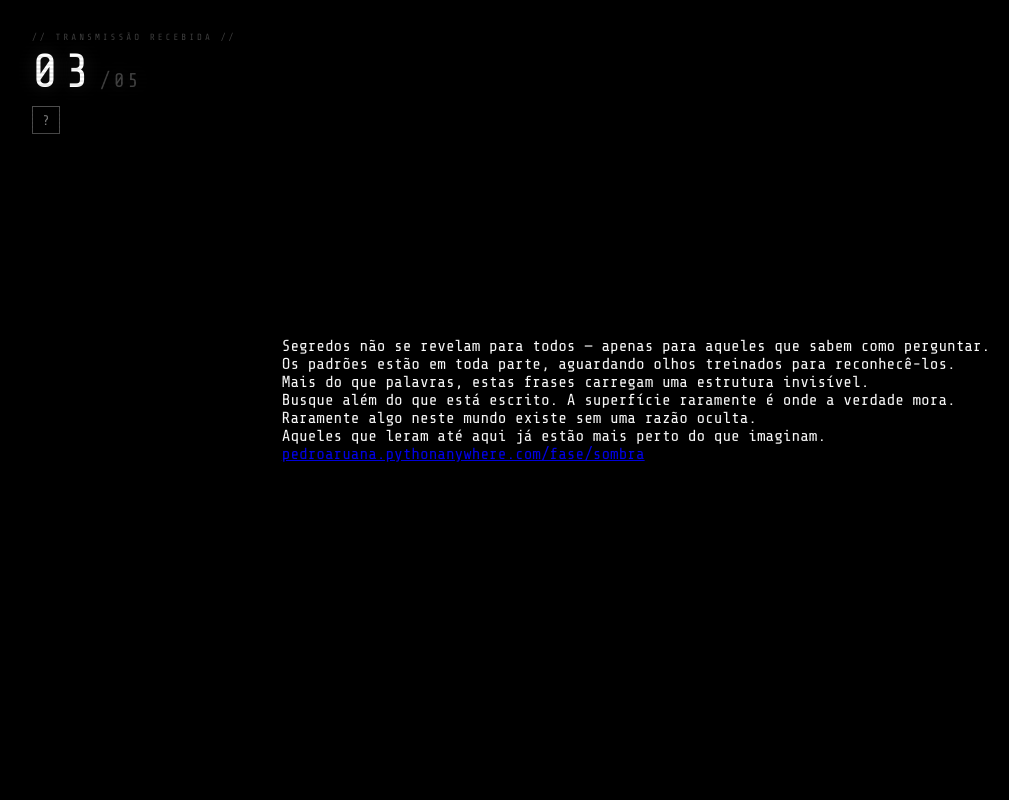
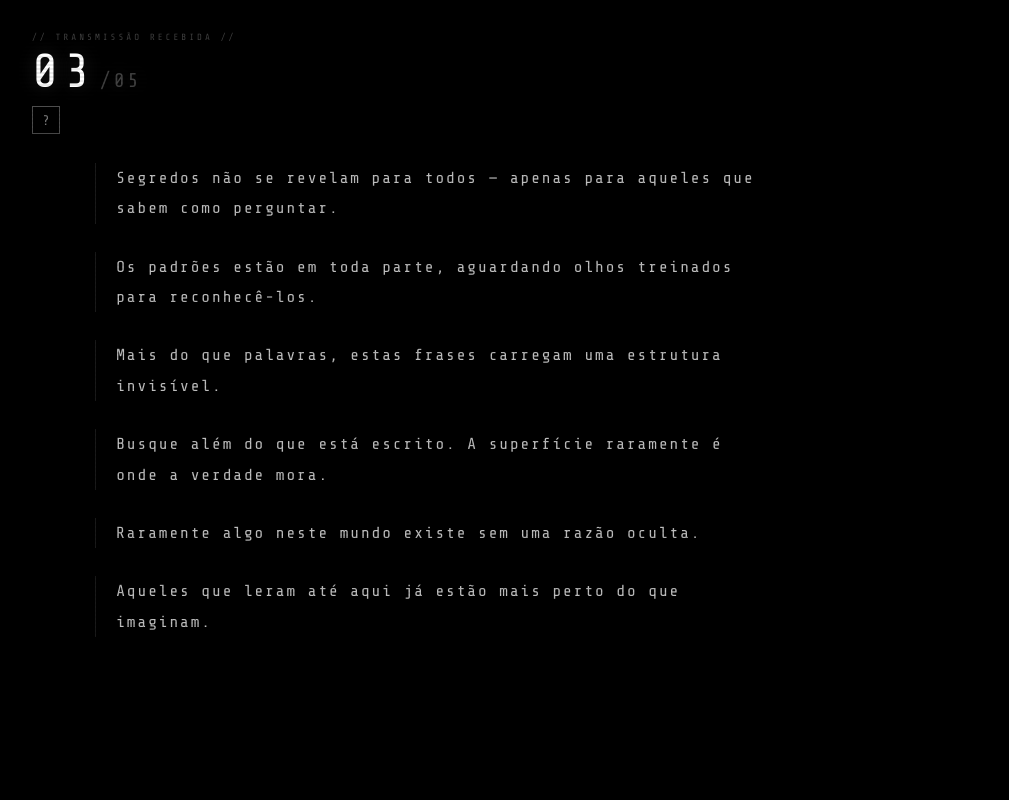
Before and after one commit to Pedroaruana/Cicada-3301, a Flask app: page /fase/p3n8w in a window 1280 px wide. Shown: the whole page, without its empty margins (4-1013 px from the left). Run offline with Flask 3, Linux system fonts and the light colour scheme; some web fonts are replaced.

Commit message:
style: estilos da fase 3

```diff
--- a/static/css/style.css
+++ b/static/css/style.css
@@ -427,6 +427,50 @@ body {
   box-shadow: 0 8px 40px rgba(0,0,0,0.25);
 }
 
+/* ── fase 3 (texto acróstico) ── */
+.fase3-conteudo {
+  display: flex;
+  justify-content: center;
+  align-items: center;
+  width: 100%;
+  padding: 40px 20px;
+}
+
+.fase3-texto {
+  max-width: 680px;
+  width: 100%;
+  margin: 0 auto;
+  display: flex;
+  flex-direction: column;
+  gap: 28px;
+}
+
+.fase3-texto p {
+  font-family: 'Share Tech Mono', monospace;
+  font-size: clamp(13px, 1.8vw, 16px);
+  color: rgba(255, 255, 255, 0.75);
+  letter-spacing: 2px;
+  line-height: 1.9;
+  text-align: left;
+  border-left: 1px solid rgba(255, 255, 255, 0.1);
+  padding-left: 20px;
+}
+
+.fase3-oculto {
+  margin-top: 40px;
+  text-align: center;
+}
+
+.link-oculto {
+  color: #000;
+  background: #000;
+  text-decoration: none;
+  font-size: 14px;
+  letter-spacing: 2px;
+  user-select: text;
+  cursor: default;
+}
+
 /* responsividade mobile */
 @media (max-width: 480px) {
   .cicada-img {
```
